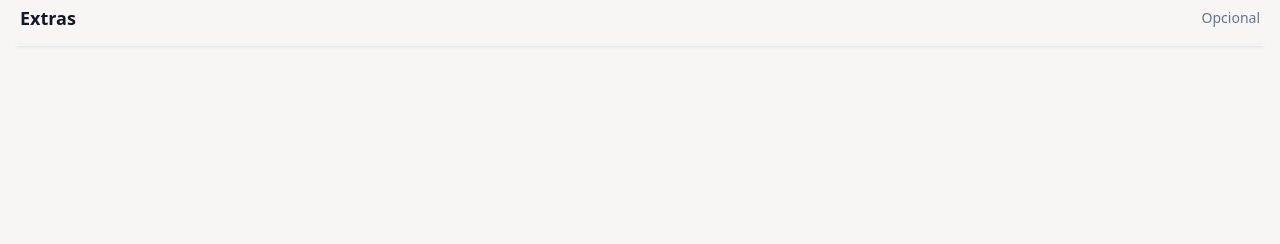
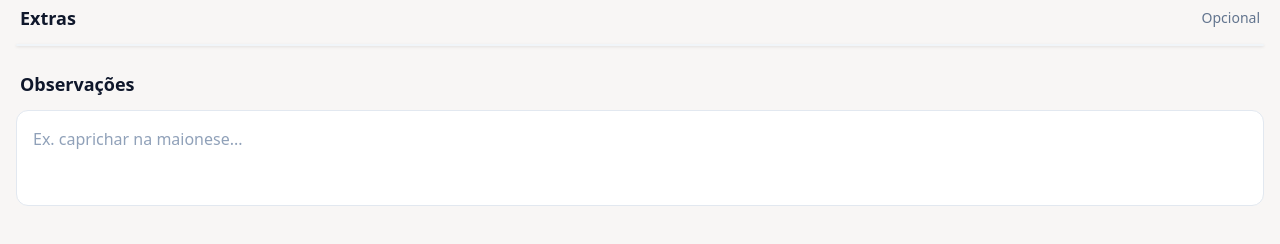
Before and after one commit to jccintr/delivroo-front-client-web-angular, an Angular app: page /product in a window 1280 px wide. Shown: the part 510-754 px from the top of the page. Built offline with nearby package versions, Linux system fonts and the light colour scheme.

Commit message:
implementado product instructions component

```diff
--- a/src/app/components/product-detail/product-details/product-details.component.html
+++ b/src/app/components/product-detail/product-details/product-details.component.html
@@ -13,3 +13,4 @@
     <app-product-required-item [item]="required"></app-product-required-item>
 }
 <app-product-extras [extras]="productData.adicionais"></app-product-extras>
+<app-product-instructions></app-product-instructions>
--- a/src/app/components/product-detail/product-details/product-details.component.ts
+++ b/src/app/components/product-detail/product-details/product-details.component.ts
@@ -5,10 +5,11 @@ import { ProductDescriptionComponent } from "../product-description/product-desc
 import { StoreService } from '../../../services/store.service';
 import { ProductRequiredItemComponent } from "../product-required-item/product-required-item.component";
 import { ProductExtrasComponent } from "../product-extras/product-extras.component";
+import { ProductInstructionsComponent } from "../product-instructions/product-instructions.component";
 
 @Component({
   selector: 'app-product-details',
-  imports: [ProductHeaderComponent, ProductDescriptionComponent, ProductRequiredItemComponent, ProductExtrasComponent],
+  imports: [ProductHeaderComponent, ProductDescriptionComponent, ProductRequiredItemComponent, ProductExtrasComponent, ProductInstructionsComponent],
   templateUrl: './product-details.component.html',
   styleUrl: './product-details.component.css'
 })
--- /dev/null
+++ b/src/app/components/product-detail/product-instructions/product-instructions.component.html
@@ -0,0 +1,4 @@
+<div class="mt-6 px-4">
+<h3 class="text-lg font-bold text-slate-900 dark:text-white mb-3 px-1">Observações</h3>
+<textarea class="w-full bg-white dark:bg-[#1a2c2b] border border-slate-200 dark:border-slate-800 rounded-xl p-4 text-slate-700 dark:text-slate-200 placeholder-slate-400 focus:ring-2 focus:ring-primary focus:border-transparent outline-none resize-none h-24" placeholder="Ex. caprichar na maionese..."></textarea>
+</div>
```
Also changed, not shown: src/app/components/product-detail/product-instructions/product-instructions.component.ts (added, +11 -0 lines), src/app/components/product-detail/product-instructions/product-instructions.component.css (added), 1 other file (tests, documents, lock files or other folders).
